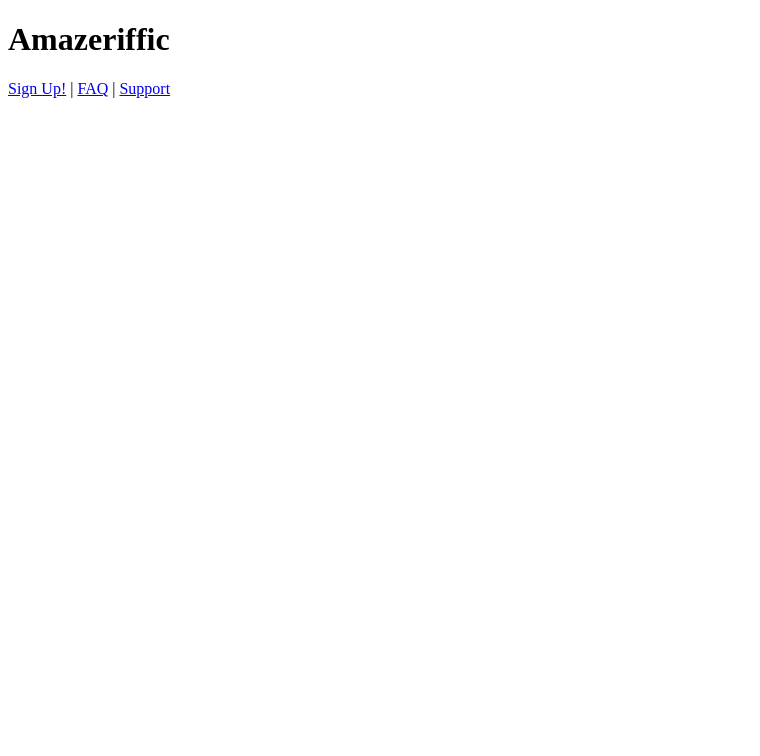
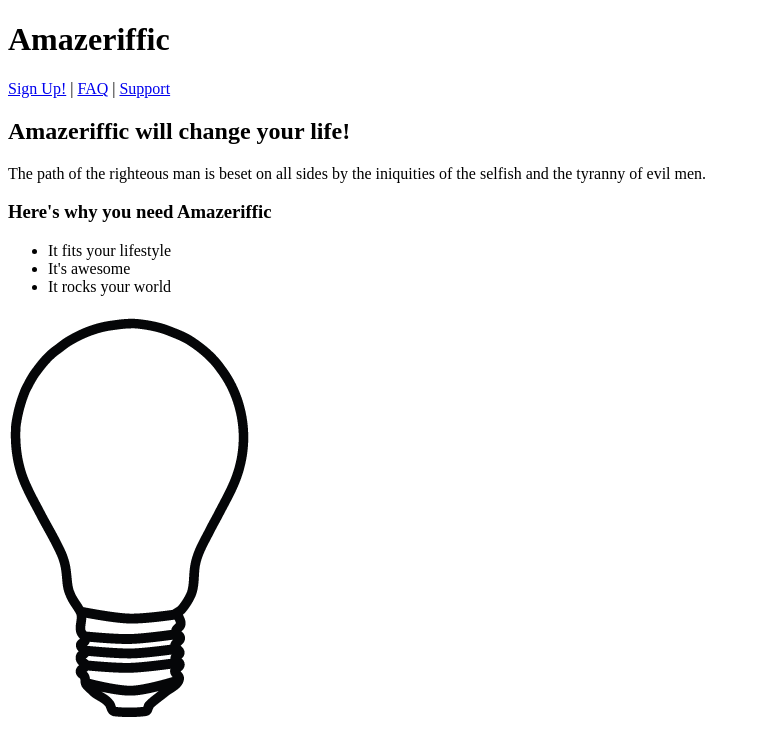
Before and after one commit to ASmith6/amazeriffic, a plain HTML site: page index.html in a window 1280 px wide. Shown: the whole page, without its empty margins (0-760 px from the left). Drawn offline with Linux system fonts and the light colour scheme.

Commit message:
completed the main section

```diff
--- a/index.html
+++ b/index.html
@@ -15,6 +15,15 @@
     </header>
     <!-- header content -->
     <main>
+      <h2>Amazeriffic will change your life!</h2>
+      <p>The path of the righteous man is beset on all sides by the iniquities of the selfish and the tyranny of evil men.</p>
+      <h3>Here's why you need Amazeriffic</h3>
+      <ul>
+        <li>It fits your lifestyle</li>
+        <li>It's awesome</li>
+        <li>It rocks your world</li>
+      </ul>
+      <img src="lightbulb.png" alt="an image of a lightbulb">
 
     </main>
     <!-- main content  -->
```
